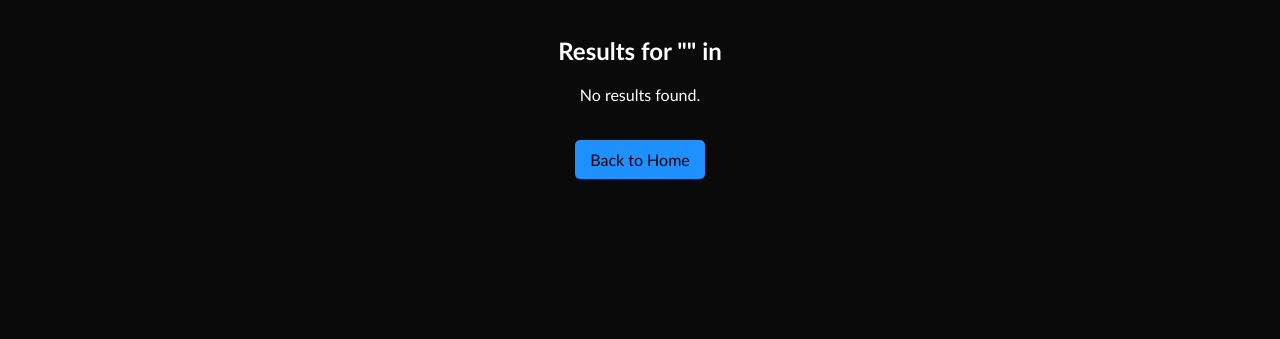
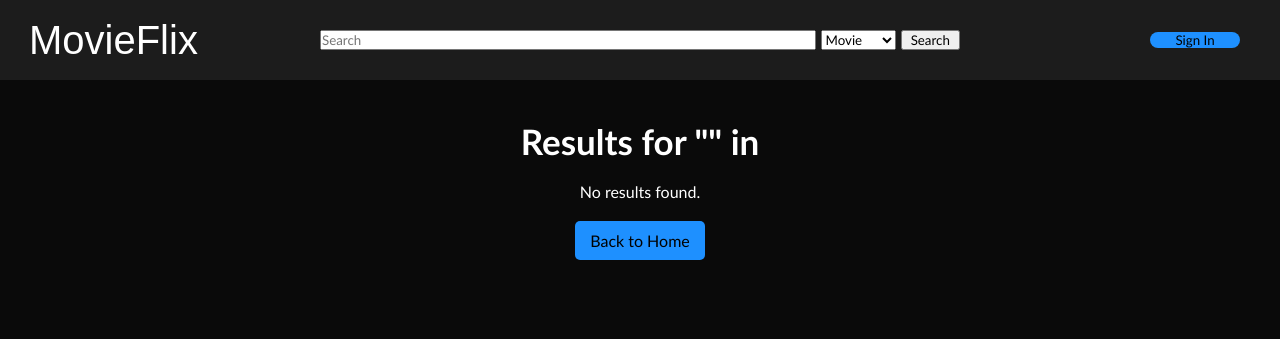
Before and after one commit to Dior15/BlueCircuit, a Flask app: template client/templates/results.html in a window 1280 px wide. Shown: the top 339 px of the page. Run offline with Flask 3, Linux system fonts and the light colour scheme; the template is opened without the code that fills it, so the values that code supplies are empty.

Commit message:
Added header to search results page

```diff
--- a/client/static/results.css
+++ b/client/static/results.css
@@ -1,10 +1,14 @@
+* {
+  margin:0px;
+  padding:0px;
+  box-sizing:border-box;
+}
+
 body {
     background-color: #0A0A0A;
     color: white;
     font-family: Candara, sans-serif;
     text-align: center;
-    margin: 0;
-    padding: 20px;
 }
 
 h1 {
@@ -37,7 +41,7 @@
     color: #a9eeff;
 }
 
-a {
+#returnButton {
     display: inline-block;
     margin-top: 20px;
     padding: 10px 15px;
@@ -46,8 +50,14 @@
     text-decoration: none;
     border-radius: 5px;
     transition: background 0.3s ease;
+    margin-bottom: 10vh;
 }
 
-a:hover {
+#returnButton:hover {
     background-color: #104E8B;
 }
+
+h1 {
+  margin-top:5vh;
+  font-size:35px;
+}
--- a/client/templates/results.html
+++ b/client/templates/results.html
@@ -5,9 +5,30 @@
         <meta name="viewport" content="width=device-width, initial-scale=1.0">
         <title>Search Results</title>
         <link rel="stylesheet" href="{{ url_for('static', filename='results.css') }}">
+        <link rel="stylesheet" href="{{ url_for('static', filename ='style.css')}}">
     </head>
 
     <body>
+      <header>
+        <div id="web-name"><a href="{{ url_for('home')}}">MovieFlix</a></div>
+
+        <div id="searchItems">
+          <form action="/search" method="POST" id="search-bar">
+              <input type="text" id="query" name="query" placeholder="Search" required style="width: 500px;">
+
+              <select id="category" name="category">
+                  <option value="movie">Movie</option>
+                  <option value="tv">TV Show</option>
+                  <option value="person">Person</option>
+              </select>
+
+              <button type="submit" id="searchButton">Search</button>
+          </form>
+        </div>
+
+        <button class="signin" id="signin-header">Sign In</button>
+      </header>
+
         <h1>Results for "{{ query }}" in {{ category }}</h1>
 
         {% if results %}
@@ -32,6 +53,6 @@
             <p>No results found.</p>
         {% endif %}
 
-        <a href="/">Back to Home</a>
+        <a href="/" id="returnButton">Back to Home</a>
     </body>
 </html>
```
